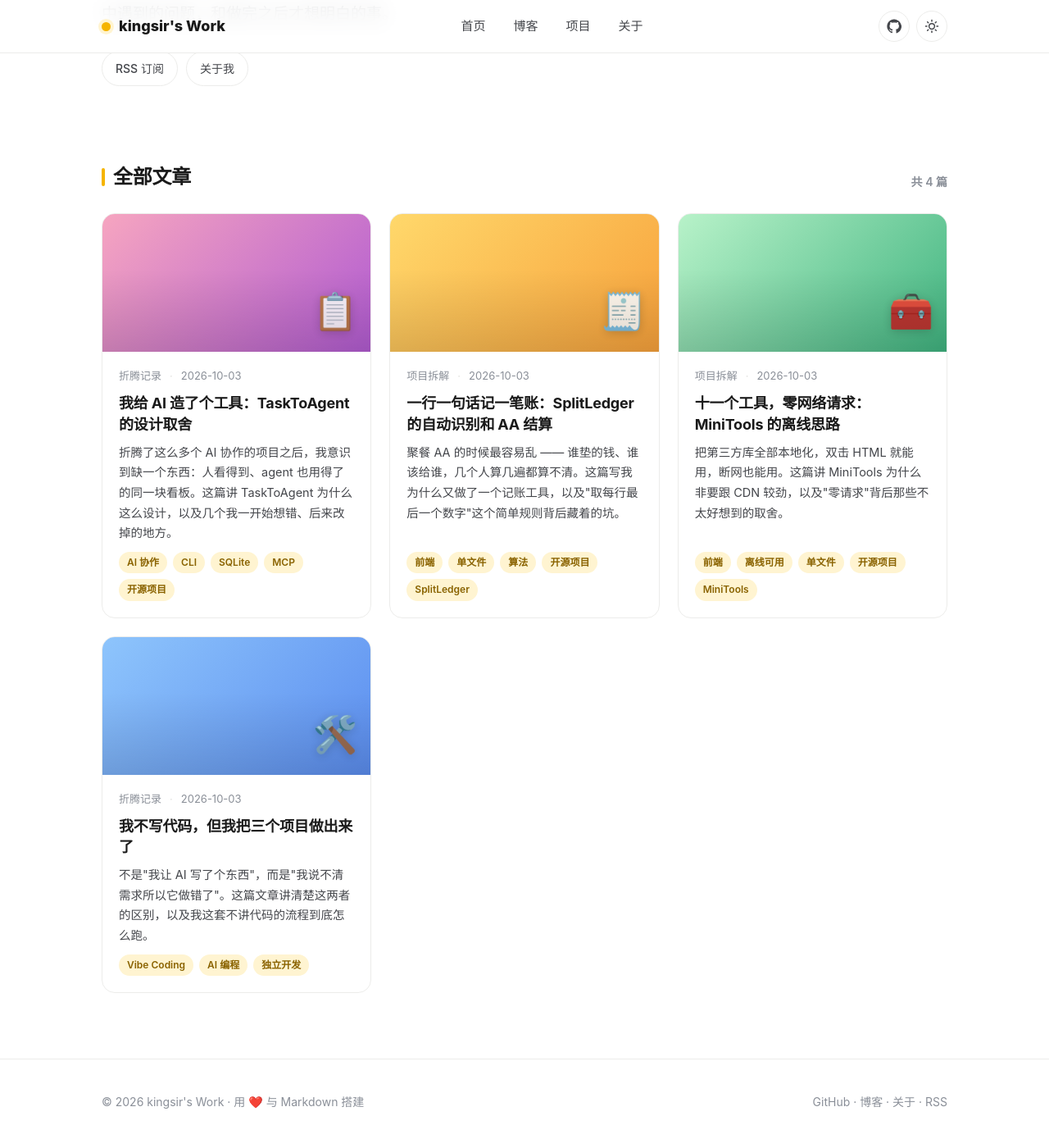
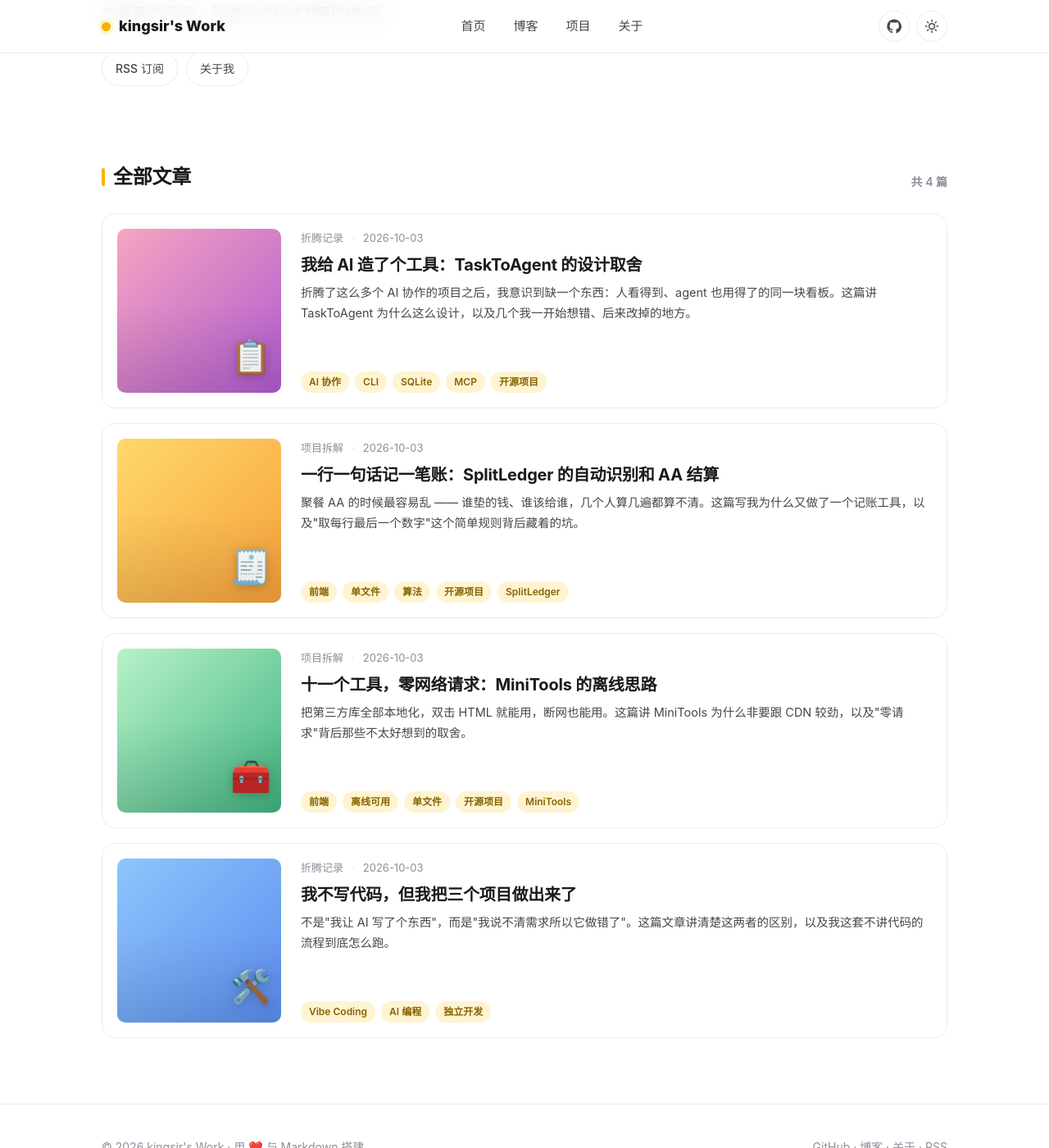
Before and after one commit to isnotry/isnotry.github.io, a Jekyll site: the page built from docs/blog.html, in a window 1280 px wide and 1400 px high, scrolled down 315 px. Shown: the whole window at 82% size. Built offline with Jekyll 4.4.1, drawn with Linux system fonts in a browser that asks for light colours.

Commit message:
blog: 文章列表改为纵向条目布局（左缩略图 + 右标题概要）

```diff
--- /dev/null
+++ b/docs/_includes/post-row.html
@@ -0,0 +1,15 @@
+<article class="post-item reveal">
+  <a class="thumb {{ include.post.cover }}" href="{{ include.post.url }}" aria-label="{{ include.post.title }}">
+    <span class="cover-emoji">{{ include.post.emoji }}</span>
+  </a>
+  <div class="body">
+    <div class="meta"><span class="cat">{{ include.post.category }}</span><span class="date">{{ include.post.date | date: "%Y-%m-%d" }}</span></div>
+    <h2><a href="{{ include.post.url }}">{{ include.post.title }}</a></h2>
+    <p class="excerpt">{{ include.post.excerpt }}</p>
+    {% if include.post.tags %}
+    <div class="tags">
+      {% for t in include.post.tags %}<span class="tag">{{ t }}</span>{% endfor %}
+    </div>
+    {% endif %}
+  </div>
+</article>
--- a/docs/assets/css/style.css
+++ b/docs/assets/css/style.css
@@ -220,6 +220,51 @@ h1, h2, h3, h4 { line-height: 1.25; font-weight: 700; letter-spacing: -.01em; }
 .empty-state .empty-emoji { font-size: 34px; line-height: 1; display: block; margin-bottom: 12px; }
 .empty-state p { margin: 0; color: var(--muted); font-size: 14.5px; }
 
+/* ---------- 文章列表页（/blog/）----------
+   纵向条目：左侧方形缩略图 + 右侧标题概要，一条条往下排 */
+.post-list { display: flex; flex-direction: column; gap: 18px; }
+
+.post-item {
+  display: grid; grid-template-columns: 200px minmax(0, 1fr); gap: 24px;
+  background: var(--surface); border: 1px solid var(--border);
+  border-radius: var(--radius); padding: 18px;
+  transition: transform .25s ease, box-shadow .25s ease, border-color .25s ease;
+}
+.post-item:hover {
+  transform: translateY(-2px);
+  box-shadow: var(--shadow-hover);
+  border-color: var(--border-strong);
+}
+
+.post-item .thumb {
+  position: relative; aspect-ratio: 1 / 1; border-radius: var(--radius-sm);
+  overflow: hidden; display: block; flex-shrink: 0;
+}
+.post-item .thumb::after {
+  content: ""; position: absolute; inset: 0;
+  background: linear-gradient(180deg, rgba(255,255,255,0) 45%, rgba(0,0,0,.10));
+}
+.post-item .thumb .cover-emoji {
+  position: absolute; right: 12px; bottom: 10px; font-size: 40px;
+  filter: drop-shadow(0 2px 6px rgba(0,0,0,.22));
+}
+
+.post-item .body { min-width: 0; display: flex; flex-direction: column; gap: 8px; }
+.post-item .meta { font-size: 13px; color: var(--muted); display: flex; gap: 10px; align-items: center; }
+.post-item .meta .date::before { content: "·"; margin-right: 10px; color: var(--border-strong); }
+.post-item h2 { font-size: 20px; margin: 0; line-height: 1.4; }
+.post-item h2 a { color: var(--text); }
+.post-item h2 a:hover { color: var(--accent); }
+.post-item p.excerpt { font-size: 14.5px; color: var(--text-soft); margin: 0; }
+.post-item .tags { display: flex; gap: 7px; flex-wrap: wrap; margin-top: auto; }
+
+/* 窄屏：缩略图缩到与正文等宽的窄条，避免挤压文字 */
+@media (max-width: 640px) {
+  .post-item { grid-template-columns: 96px minmax(0, 1fr); gap: 16px; padding: 14px; }
+  .post-item .thumb .cover-emoji { font-size: 30px; right: 8px; bottom: 6px; }
+  .post-item h2 { font-size: 17px; }
+}
+
 /* ---------- 文章详情页 ---------- */
 .post-wrap { display: grid; grid-template-columns: minmax(0, 1fr) 220px; gap: 48px; padding: 48px 0 64px; }
 .post-main { min-width: 0; max-width: 720px; }
--- a/docs/blog.html
+++ b/docs/blog.html
@@ -26,9 +26,9 @@ is_blog: true
       <span class="more">共 {{ site.posts.size }} 篇</span>
     </div>
     {% if site.posts.size > 0 %}
-    <div class="grid grid-posts">
+    <div class="post-list">
       {% for post in site.posts %}
-        {% include post-card.html post=post %}
+        {% include post-row.html post=post %}
       {% endfor %}
     </div>
     {% else %}
```
